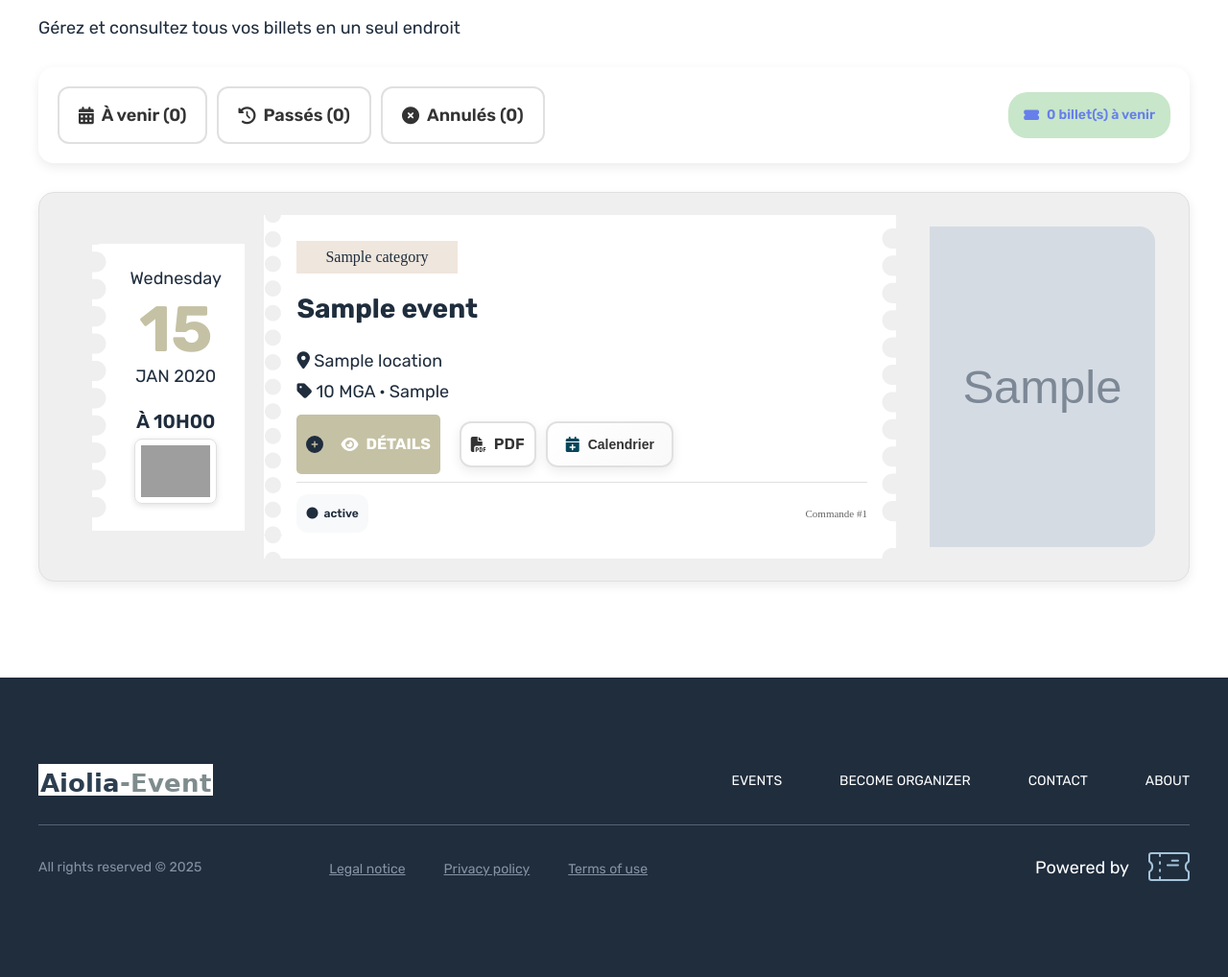
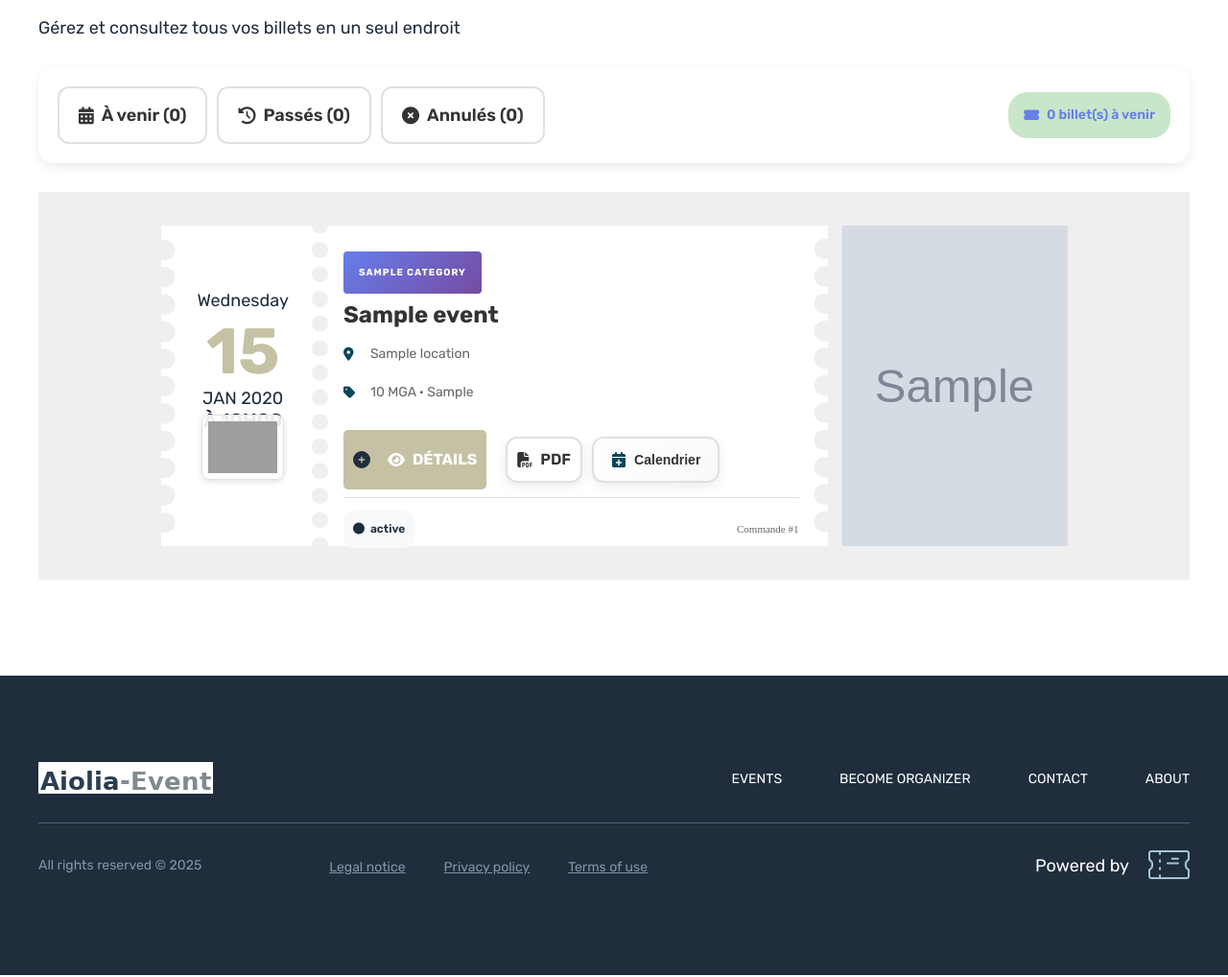
Before and after one commit to ainamanampisoa/Aiolia-event, a Symfony app: template Aiolia-event-front/templates/ticket/my_tickets.html.twig in a window 1280 px wide. Shown: the part 284-1302 px from the top of the page at 96% size. Run offline with Twig, Linux system fonts and the light colour scheme; the template is opened without the code that fills it: most values are stand-ins (such as "Sample title", 1, 10 or a date in 2020); grey boxes marked "Sample" are stand-in pictures; some libraries are stand-ins or nearby versions; some web fonts are replaced; grey boxes are pictures that could not be loaded.

Commit message:
my-ticket css

```diff
--- a/Aiolia-event-front/public/vente-ticket/css/my-tickets.css
+++ b/Aiolia-event-front/public/vente-ticket/css/my-tickets.css
@@ -326,43 +326,151 @@
 }
 
 /* ===== AMELIORATION DES CARTES DE BILLETS ===== */
-.ticket-card {
+/* .ticket-card {
     background: white;
     border-radius: var(--radius-lg);
     box-shadow: var(--shadow-soft);
     transition: var(--transition);
     border: 1px solid var(--border-light);
-    /* overflow: hidden;  <-- REMOVED to allow dropdown to show */
     position: relative;
-    /* Ensure z-index works */
 }
 
 .ticket-card:hover {
     transform: translateY(-5px);
     box-shadow: var(--shadow-hover);
-}
+} */
 
-.ticket-card .inner {
+/* .ticket-card .inner {
     display: flex;
     align-items: stretch;
     min-height: 200px;
-}
+} */
 
-/* Colonne principale améliorée */
-.blc-col1 {
+/* Colonne principale améliorée - Specificity Restoration */
+/* .ticket-card .blc-col1 {
     flex: 1;
-    padding: 20px;
     display: flex;
-    gap: 20px;
-    align-items: center;
-}
+    gap: 0;
+    align-items: stretch;
+    width: auto;
+    height: auto;
+    background: none;
+} */
 
-.col1 {
+/* .ticket-card .col1 {
     display: flex;
     flex-direction: column;
     align-items: center;
+    justify-content: center;
     gap: 24px;
-    min-width: 100px;
+    min-width: 140px;
+    padding: 20px;
+    border-right: 1px dashed var(--border-light);
+    margin: 0;
+    background: none;
+}
+
+.ticket-card .col1::before {
+    display: none;
+} */
+
+/* .ticket-card .col2 {
+    flex: 1;
+    display: flex;
+    flex-direction: column;
+    justify-content: center;
+    align-items: flex-start;
+    padding: 24px 30px;
+    gap: 12px;
+    margin: 0;
+    width: auto;
+    background: none;
+}
+
+.ticket-card .col2::before,
+.ticket-card .col2::after {
+    display: none;
+} */
+
+/* ===== BADGE CATÉGORIE AMÉLIORÉ ===== */
+.ticket-card .col2 .bandeau {
+    display: inline-flex !important;
+    align-items: center !important;
+    padding: 6px 16px !important;
+    font-size: 10px !important;
+    font-weight: 700 !important;
+    text-transform: uppercase !important;
+    letter-spacing: 1px !important;
+    border-radius: 4px !important;
+    margin: 0 0 8px 0 !important;
+    width: fit-content !important;
+    background: linear-gradient(135deg, #667eea 0%, #764ba2 100%) !important;
+    color: white !important;
+}
+
+/* Couleurs par catégorie */
+.ticket-card .col2 .bandeau.business {
+    background: linear-gradient(135deg, #1a5f4a 0%, #0d3d2e 100%) !important;
+}
+
+.ticket-card .col2 .bandeau.concert,
+.ticket-card .col2 .bandeau.musique {
+    background: linear-gradient(135deg, #e74c3c 0%, #c0392b 100%) !important;
+}
+
+.ticket-card .col2 .bandeau.festival {
+    background: linear-gradient(135deg, #9b59b6 0%, #8e44ad 100%) !important;
+}
+
+.ticket-card .col2 .bandeau.conférence,
+.ticket-card .col2 .bandeau.conference {
+    background: linear-gradient(135deg, #3498db 0%, #2980b9 100%) !important;
+}
+
+.ticket-card .col2 .bandeau.séminaire,
+.ticket-card .col2 .bandeau.seminaire {
+    background: linear-gradient(135deg, #1abc9c 0%, #16a085 100%) !important;
+}
+
+.ticket-card .col2 .bandeau.sport {
+    background: linear-gradient(135deg, #e67e22 0%, #d35400 100%) !important;
+}
+
+.ticket-card .col2 .bandeau.culture,
+.ticket-card .col2 .bandeau.spectacle {
+    background: linear-gradient(135deg, #f39c12 0%, #e67e22 100%) !important;
+}
+
+/* Titre de l'événement */
+.ticket-card .col2 .event-title {
+    font-size: 24px !important;
+    font-weight: 700 !important;
+    color: var(--text-dark) !important;
+    margin: 0 0 10px 0 !important;
+    line-height: 1.2 !important;
+}
+
+/* Détails de l'événement */
+.ticket-card .col2 .event-details {
+    display: flex !important;
+    flex-direction: column !important;
+    gap: 8px !important;
+    margin-bottom: 15px !important;
+}
+
+.ticket-card .col2 .detail-item {
+    display: flex !important;
+    align-items: center !important;
+    gap: 10px !important;
+    font-size: 14px !important;
+    color: var(--text-light) !important;
+}
+
+.ticket-card .col2 .detail-item i {
+    width: 18px !important;
+    color: var(--primary-green) !important;
+    font-size: 14px !important;
+    flex-shrink: 0 !important;
 }
 
 /* Date card améliorée */
@@ -629,16 +737,14 @@
 }
 
 /* Image d'événement améliorée */
-.blc-col2 {
+/* .blc-col2 {
     width: 250px;
     position: relative;
     padding: 0;
-    /* l'image occupe toute la hauteur pour un meilleur alignement */
     display: flex;
     align-items: center;
     overflow: hidden;
-    /* Fix border radius since parent no longer clips */
-    border-radius: 0 var(--radius-lg) var(--radius-lg) 0;
+    border-radius: 0;
 }
 
 .blc-col2 .img {
@@ -658,7 +764,7 @@
 
 .blc-col2:hover img {
     transform: scale(1.05);
-}
+} */
 
 .image-overlay {
     position: absolute;
--- a/Aiolia-event-front/templates/ticket/my_tickets.html.twig
+++ b/Aiolia-event-front/templates/ticket/my_tickets.html.twig
@@ -193,9 +193,7 @@
                             <div class="img event-image">
                                 {% set imagePath = event.image starts with 'http' ? event.image : asset(event.image|trim('/')) %}
                                 <img src="{{ imagePath }}" alt="{{ event.title }}">
-                                <div class="image-overlay">
-                                    <span class="view-event">Voir l'événement</span>
-                                </div>
+
                             </div>
                         </div>
                     </div>
```
